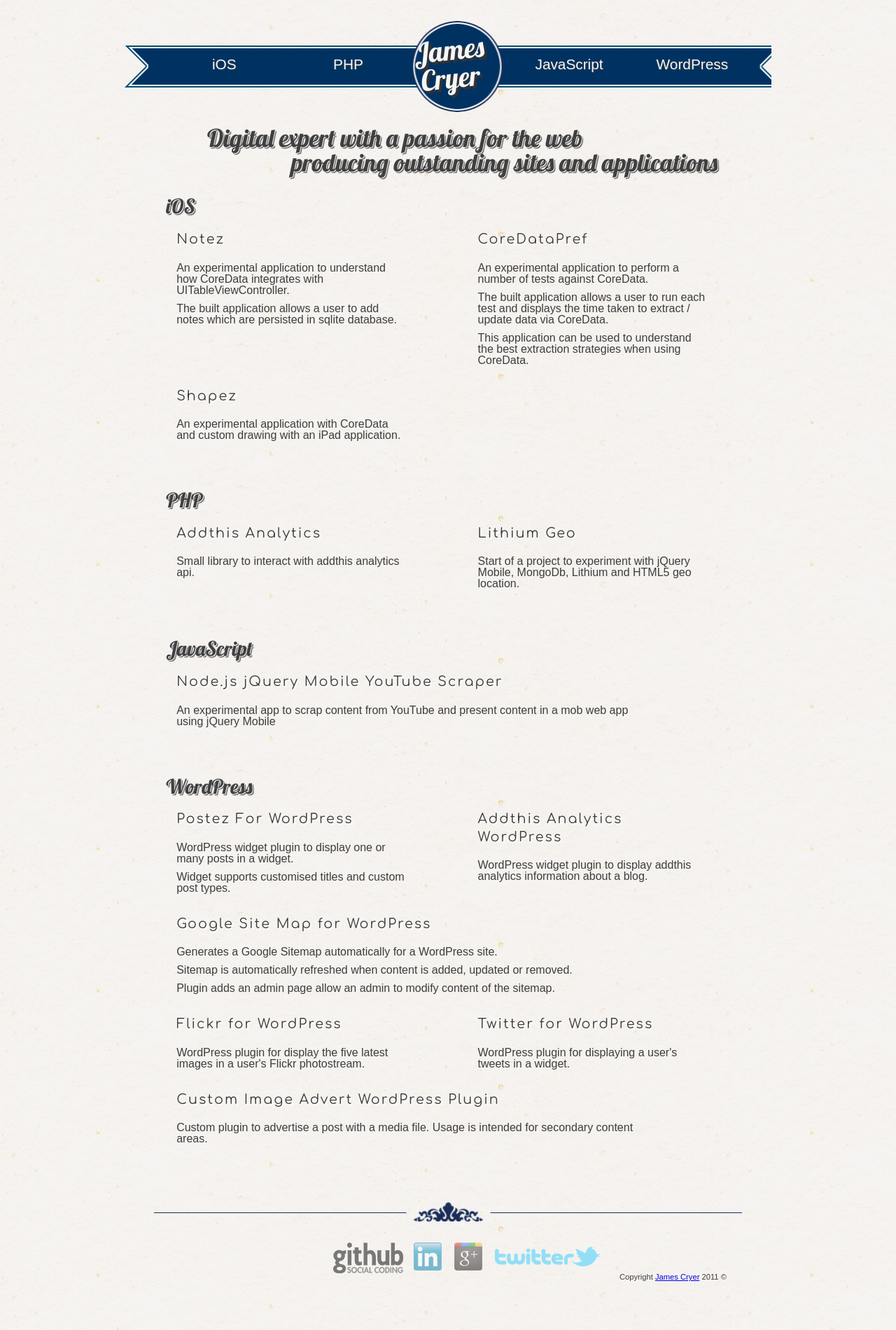
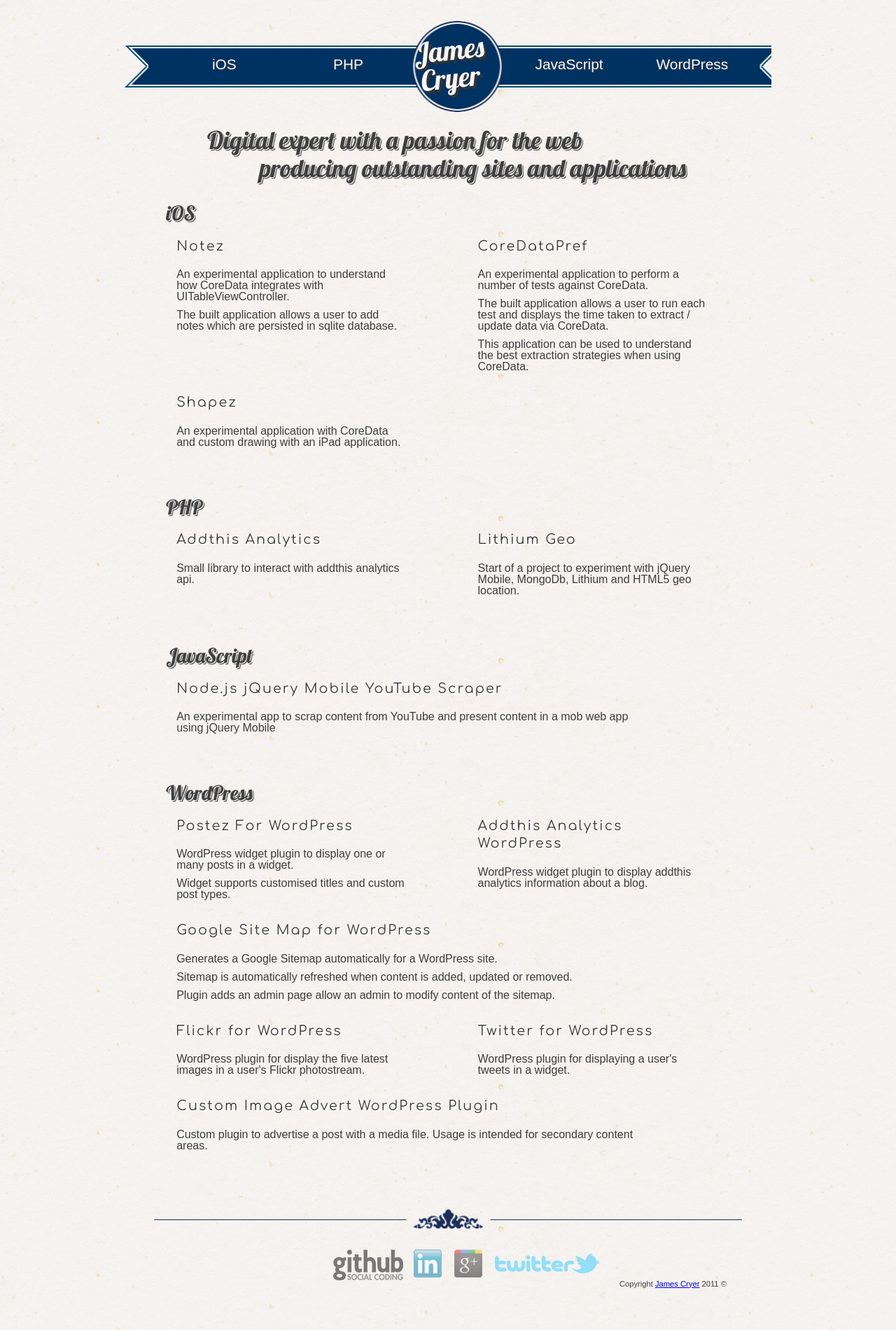
Before and after one commit to jrcryer/jrcryer.github.com, a Jekyll site: the page built from index.html, in a window 1280 px wide. Shown: the whole page at 70% size. Built offline with Jekyll 4.4.1, drawn with Linux system fonts in a browser that asks for light colours; nearby versions of some CDN libraries; some web fonts are replaced.

Commit message:
Updating styles

```diff
--- a/stylesheets/application.css
+++ b/stylesheets/application.css
@@ -66,12 +66,13 @@
    text-decoration: none;
    font-size: 2.2em;
    text-shadow: 1px 1px 1px white, 2px 2px 1px #3F3F3F;
+   line-height: 40px;
 }
 section#strapline span {
     display: block;
 }
 section#strapline span.second {
-    padding: 0 0 0 120px;
+    padding: 0 0 0 10%;
 }
 
 article {
@@ -196,6 +197,13 @@
         width: 98%;
         text-align:center;
     }
+    section#strapline span {
+       display: inline;
+    }
+    section#strapline span.second {
+        padding: 0;
+    }
+
     #github {
         width: 23.0%;
         left: 6.25%;
```
